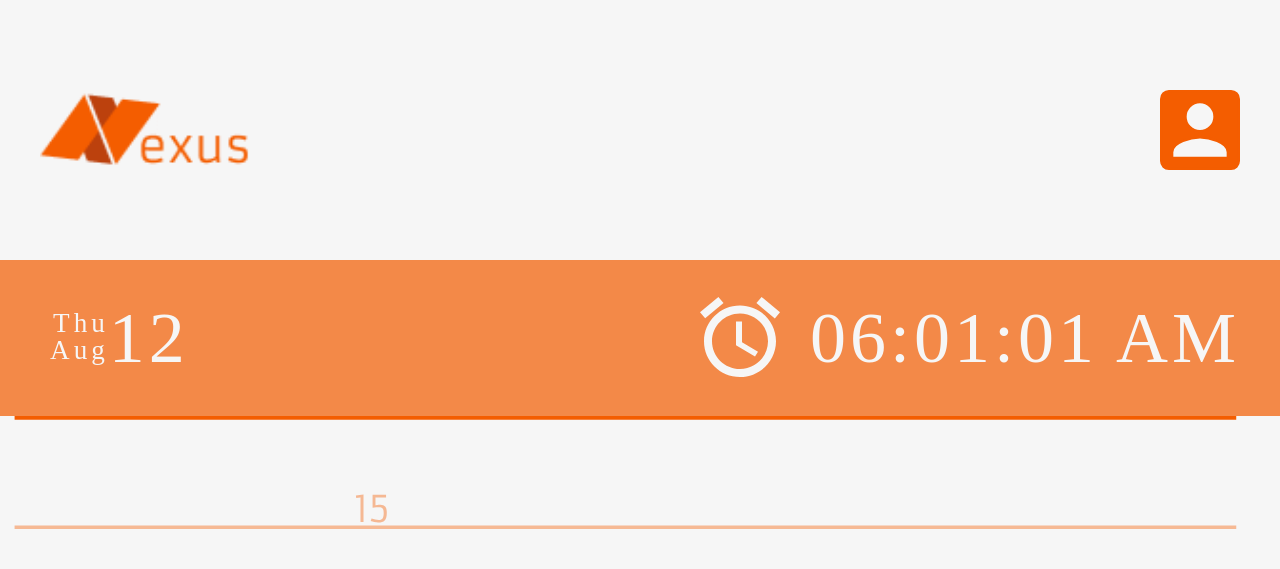
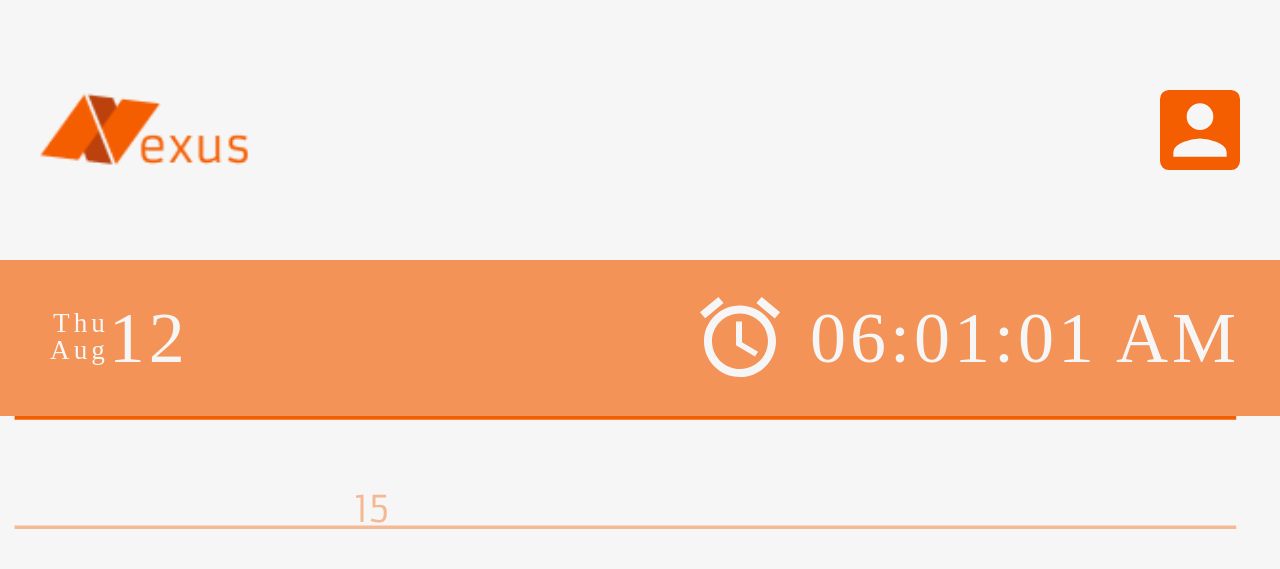
Before and after one commit to cs160-summer-2021/final-project-team12, a Django app: page /draw/plan/ in a window 1280 px wide. Shown: the top 569 px of the page. Run offline with Django 3.2, Linux system fonts and the light colour scheme; some web fonts are replaced.

Commit message:
Fixed some color errors

```diff
--- a/draw/templates/draw/plan.html
+++ b/draw/templates/draw/plan.html
@@ -23,7 +23,7 @@
         }
 
         .body {
-            background-color: #212121;
+            background-color: #F6F6F6;
             color: #F38948;
             font-family: Armata;
         }
@@ -52,7 +52,7 @@
             left: 0;
             height: 6vh;
             width: 100vw;
-            background-color: #F38948;
+            background-color: #f45e00a4;
             color: #F6F6F6;
             z-index: 998;
             display: flex;
```
